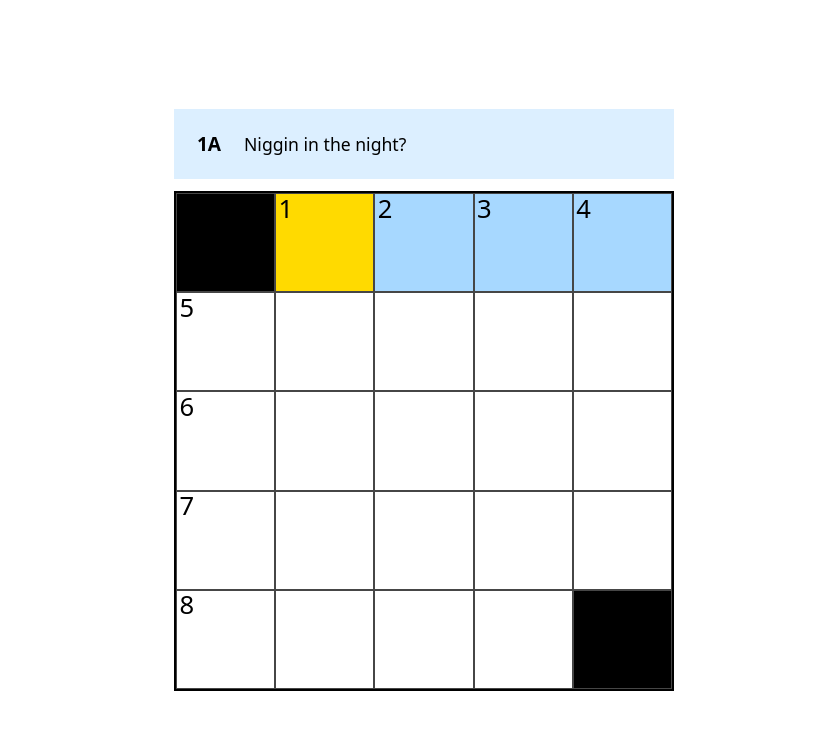
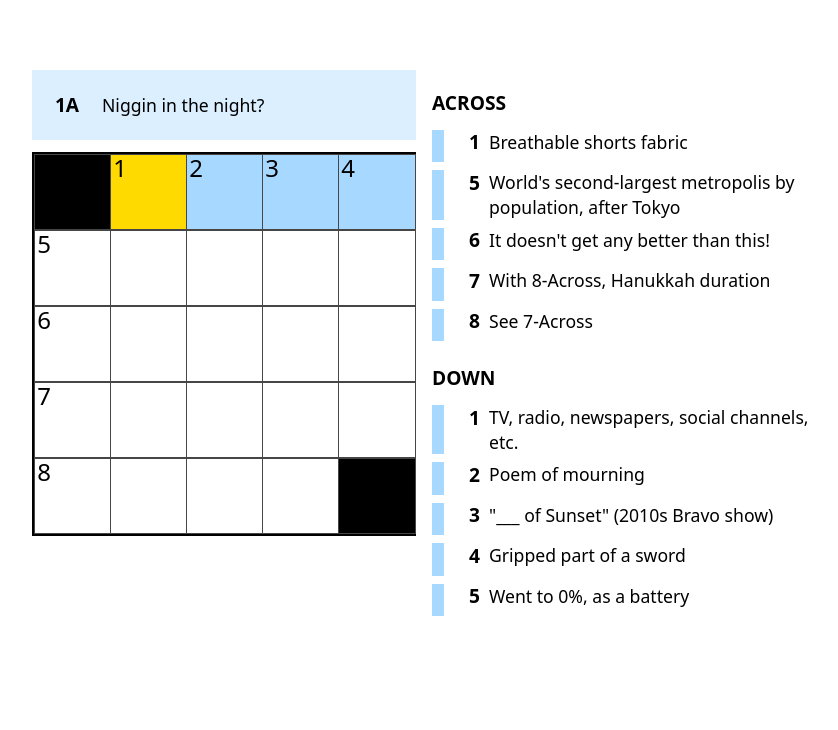
Before and after one commit to liadko/tashbets, a React (Vite) app in the folder frontend/: page / in a window 1280 px wide. Shown: the top 730 px of the page, without its empty margins (216-1054 px from the left). Built offline with nearby package versions, Linux system fonts and the light colour scheme.

Commit message:
Added Clue Stack, no integration yet

```diff
--- a/frontend/src/App.css
+++ b/frontend/src/App.css
@@ -1,5 +1,6 @@
 #root {
   max-width: 1280px;
+  width: 100vh;
   margin: 0 auto;
   padding: 2rem;
   text-align: center;
--- a/frontend/src/components/Clubar.jsx
+++ b/frontend/src/components/Clubar.jsx
@@ -11,8 +11,8 @@ function Cluebar() {
     return (
         <>
             <div className="clue-bar">
-                <div className="clue-label">1A</div>
-                <div className="clue-text">Niggin in the night?</div>
+                <div className="cluebar-label">1A</div>
+                <div className="cluebar-text">Niggin in the night?</div>
             </div>
         </>
 
--- /dev/null
+++ b/frontend/src/components/ClueStack.css
@@ -0,0 +1,76 @@
+.clue-stack {
+    height: 100%;
+    width: 48%;
+
+
+    display: flex;
+    flex-direction: column;
+
+}
+
+
+.clue-list {
+    margin: 0;
+    list-style-position: inside;
+    list-style: none;
+
+    display: flex;
+    flex-direction: column;
+    align-items: flex-start;
+
+    width: 100%;
+    padding-left: 0;
+}
+
+.clue-list-title {
+
+    font-size: 1.2rem;
+    font-weight: bold;
+    margin-bottom: 0.5rem;
+    color: black;
+}
+
+.clue {
+
+    padding: 0.25rem 0;
+    cursor: pointer;
+    line-height: 1.4;
+    transition: background-color 0.1s;
+    color: black;
+
+    width: 100%;
+    display: flex;
+    justify-content: space-between;
+    gap: 10px;
+
+
+
+}
+
+.clue-label {
+
+    align-self: flex-start;
+    width:10px;
+    height:30px;
+    line-height: 1;
+    font-weight: 700;
+    font-size: 1.2em;
+    padding-top: 2.5px;
+}
+.clue-text {
+    margin-right: auto;
+    flex: 1;
+    font-size: 1.1em;
+    font-weight: 400;
+    text-align: left;
+}
+.clue-side-highlight {
+    width: 12px;
+    height: 100%;
+    background-color:#A7D8FF;
+    margin-right: 15px;
+}
+
+.clue:hover {
+    background-color: #f0f0f0;
+}
--- /dev/null
+++ b/frontend/src/components/ClueStack.jsx
@@ -0,0 +1,48 @@
+import { useEffect } from 'react'
+import './ClueStack.css'
+
+
+function ClueStack({ clues }) {
+    // ----------- State -----------
+
+    // ----------- Render Utilities -----------
+    //const currentClue = getCurrentClue()
+    useEffect(() => {
+        console.log("rerender!", clues.length)
+        //clues.forEach((clue) => console.log(clue.text))
+    })
+    // ----------- Render -----------
+    return (
+        <>
+            <div className="clue-stack">
+                <div className="clue-list">
+                    <h3 className='clue-list-title'>ACROSS</h3>
+                    <ol className='clue-list'>
+                        {clues.filter(c => c.direction == "Across").map((clue, id) =>
+                            <li key={id} className="clue">
+                                <div className='clue-side-highlight'/>
+                                <span className='clue-label'>{clue.label}</span>
+                                <span className='clue-text'>{clue.text}</span>
+                            </li>
+                        )}
+                    </ol>
+                </div>
+                <div className="clue-list">
+                    <h3 className='clue-list-title'>DOWN</h3>
+                    <ol className='clue-list'>
+                    {clues.filter(c => c.direction == "Down").map((clue, id) =>
+                            <li key={id} className="clue">
+                                <div className='clue-side-highlight'/>
+                                <span className='clue-label'>{clue.label}</span>
+                                <span className='clue-text'>{clue.text}</span>
+                            </li>
+                        )}
+                    </ol>
+                </div>
+            </div>
+        </>
+
+    )
+}
+
+export default ClueStack
--- a/frontend/src/components/Cluebar.css
+++ b/frontend/src/components/Cluebar.css
@@ -8,7 +8,7 @@
     color: black;
 }
 
-.clue-label {
+.cluebar-label {
     height: 100%;
     aspect-ratio: 1;
     font-size: 1.2em;
@@ -16,11 +16,11 @@
     align-content: center;
 }
 
-.clue-text {
+.cluebar-text {
     height: 100%;
     margin-right: auto;
+    align-content: center;
     font-size: 1.1em;
-    align-content: center;
     font-weight: 400;
     text-align: left;
 }
--- a/frontend/src/components/Game.css
+++ b/frontend/src/components/Game.css
@@ -1,15 +1,22 @@
+
+
+.container {
+    display: flex;
+    justify-content: space-around;
+    height: 100vh;
+    max-height: 660px;
+
+    width: 100%;
+    max-width: 1400px;
+}
+
+
 
 .puzzle-area {
     display: flex;
-    width: 500px;
+    width: 48%;
 
     flex-direction: column;
     align-items: center;
     gap: 0.75rem;
 }
-
-button {
-    font-size: 2em;
-    padding: 15px 20px;
-
-}
--- a/frontend/src/components/Game.jsx
+++ b/frontend/src/components/Game.jsx
@@ -1,7 +1,8 @@
-import { useEffect, useState } from 'react'
+import { useEffect, useState, useMemo } from 'react'
 import './Game.css'
 import Cluebar from './Clubar'
 import Grid from './Grid'
+import ClueStack from './ClueStack'
 
 function Game() {
     // ----------- state -----------
@@ -227,13 +228,35 @@ function Game() {
         setCell([row, col])
     }
 
+    // Clue functions
+    const parsedClues = useMemo(() => {
+        return (puzzleData?.body[0]?.clues ?? []).map((clue, index) => ({
+            id: index,
+            label: clue.label,
+            text: clue.text[0].plain,
+            direction: clue.direction,
+            cells: clue.cells
+        }))
+    }, [puzzleData])
+
+    //  TODO
+    function handleClueClick(clue) {
+        setPlayerState({
+            cell: clue.cells[0],
+            dir: clue.direction === "Across" ? 0 : 1
+        })
+    }
 
     // ----------- Render -----------
     return (
         <>
-            <div className="puzzle-area">
-                <Cluebar />
-                <Grid grid={grid} playerState={playerState} onCellClick={handleClickCell} />
+            <div className="container">
+                <div className="puzzle-area">
+                    <Cluebar />
+                    <Grid grid={grid} playerState={playerState} onCellClick={handleClickCell} />
+
+                </div>
+                <ClueStack clues={parsedClues}/>
             </div>
         </>
 
--- a/frontend/src/components/Grid.css
+++ b/frontend/src/components/Grid.css
@@ -1,5 +1,5 @@
 .grid-wrapper {
-    width: 500px;
+    width: 100%;
     aspect-ratio: 1;
     margin: 0 auto;
 }
@@ -16,12 +16,16 @@
 
     justify-content: center;
     border: 2.5px solid black;
+
+    font-size: clamp(8px, 2.5vmin, 20px);
 }
 
 .cell {
     position: relative;
     border: 0.5px solid rgb(70, 70, 70);
     background-color: #FFFFFF;
+
+    width: 100%;
 }
 
 .selected {
@@ -42,10 +46,10 @@
 
 .letter {
     position: absolute;
-    top: 55%;
+    top: 63%;
     left: 50%;
     transform: translate(-50%, -50%);
-    font-size: 4.5em;
+    font-size: 2.9em;
     color: black;
     user-select: none;
 
@@ -53,10 +57,10 @@
 
 .number {
     position: absolute;
-    top: 15%;
-    left: 10%;
+    top: 18%;
+    left: 12%;
     transform: translate(-50%, -50%);
-    font-size: 1.6em;
+    font-size: 1.2em;
     font-weight: 500;
     color: black;
     user-select: none;
```
